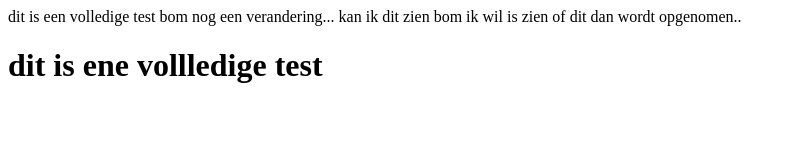
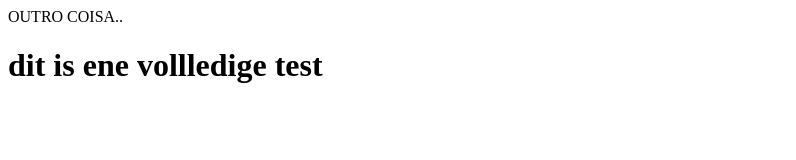
Before and after one commit to empacto/videosample, a plain HTML site: page index.html in a window 1280 px wide. Shown: the whole page, without its empty margins (0-796 px from the left). Drawn offline with Linux system fonts and the light colour scheme.

Commit message:
ALTERAÇÕES 2

```diff
--- a/index.html
+++ b/index.html
@@ -7,13 +7,7 @@
     <title>exemplo para demonstrart</title>
 </head>
 <body>
-    dit is een volledige test
-
-    bom nog een verandering...
-
-    kan ik dit zien
-
-    bom ik wil is zien of dit dan wordt opgenomen..
+    OUTRO COISA..
 
     <h1>dit is ene vollledige test </h1>
 </body>
```
